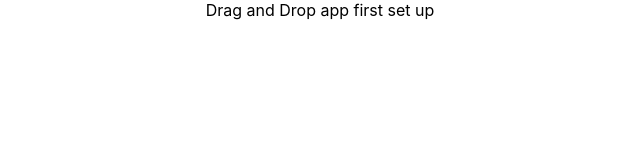
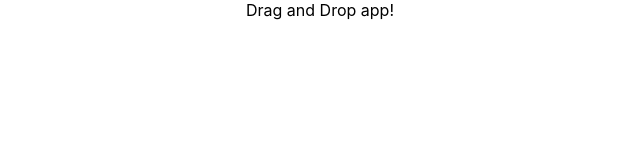
Before and after one commit to WhiteLady1/Drag-and-drop-in-react, a React (Create React App) app: page / in a window 1280 px wide. Shown: the top 160 px of the page, without its empty margins (320-960 px from the left). Built offline with nearby package versions, Linux system fonts and the light colour scheme; the HTML template or start-up script is replaced by a standard one.

Commit message:
First commit

```diff
--- a/src/App.tsx
+++ b/src/App.tsx
@@ -4,7 +4,7 @@ import './App.css';
 function App() {
   return (
     <div className="App">
-      Drag and Drop app first set up
+      Drag and Drop app!
     </div>
   );
 }
```
